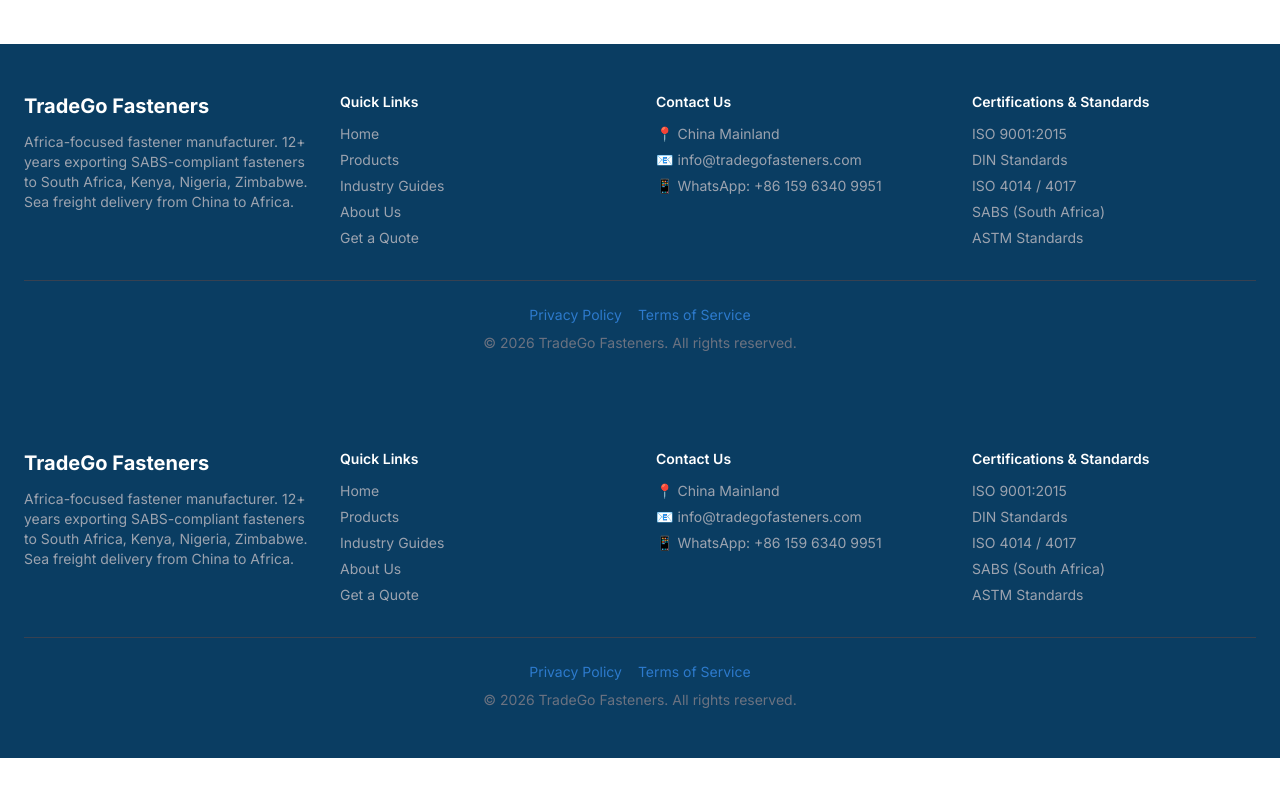
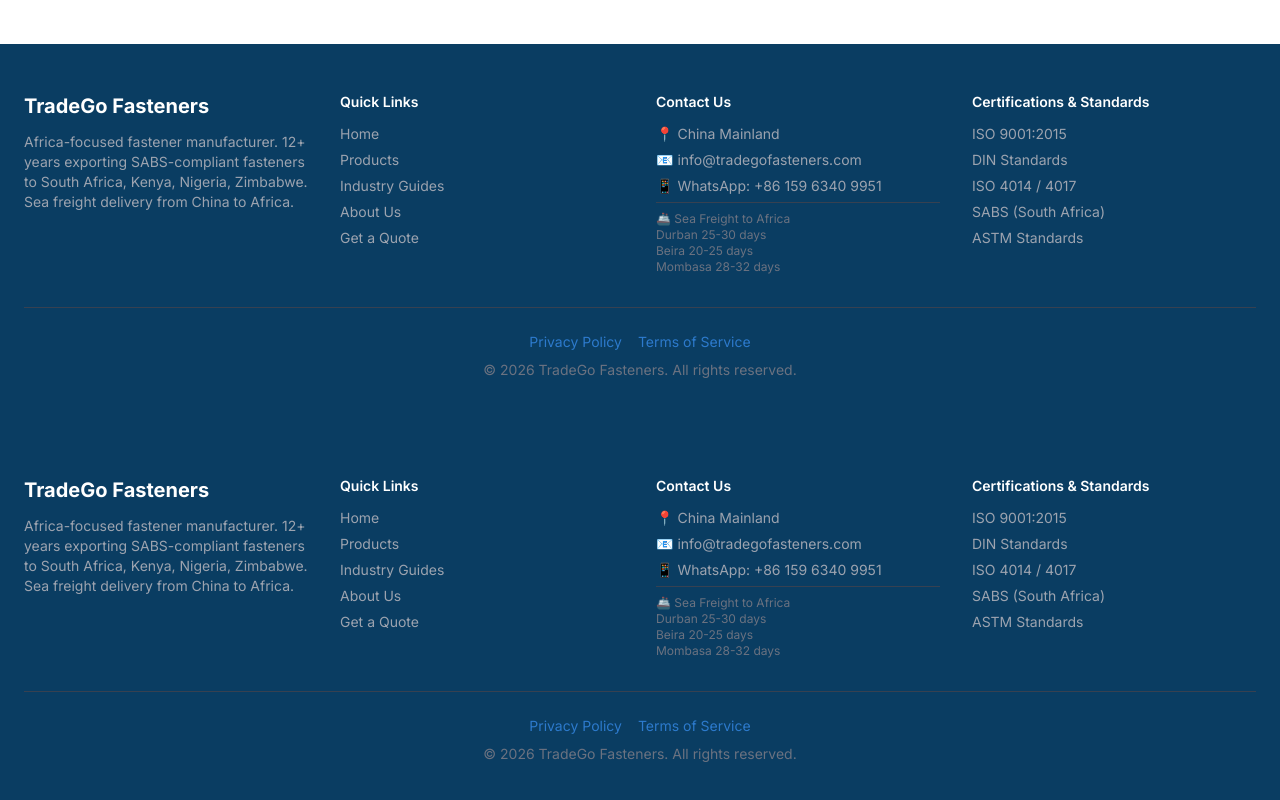
Before and after one commit to ipedmond9951-blip/tradego-fasteners-v2, a Next.js app: page /1/terms in a window 1280 px wide. Shown: the part 1842-2642 px from the top of the page. Before the commit the page ends 2600 px from the top, so only its background shows below. Built offline with nearby package versions, Linux system fonts and the light colour scheme; no server answers.

Commit message:
fix(p1): add Africa sea freight shipping info to footer
- Added shipping to Africa section in Contact column
- Shows delivery times to Durban, Beira, Mombasa ports
- Helps build trust for African buyers

```diff
--- a/src/components/Footer.tsx
+++ b/src/components/Footer.tsx
@@ -36,6 +36,12 @@ export default function Footer({ locale = 'en' }: FooterProps) {
               <p>📍 {t(locale, 'footer.address')}</p>
               <p>📧 {t(locale, 'footer.email')}</p>
               <p>📱 WhatsApp: +86 159 6340 9951</p>
+              <div className="mt-2 pt-2 border-t border-gray-700">
+                <p className="text-gray-500 text-xs">🚢 Sea Freight to Africa</p>
+                <p className="text-gray-500 text-xs">Durban 25-30 days</p>
+                <p className="text-gray-500 text-xs">Beira 20-25 days</p>
+                <p className="text-gray-500 text-xs">Mombasa 28-32 days</p>
+              </div>
             </div>
           </div>
 
```
